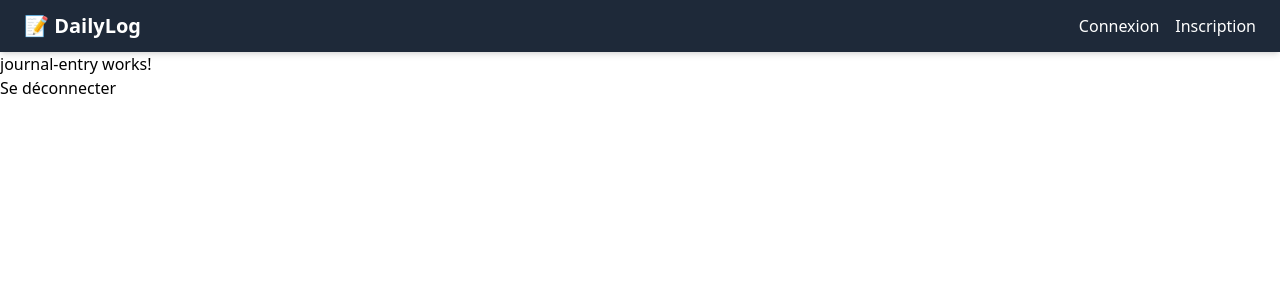
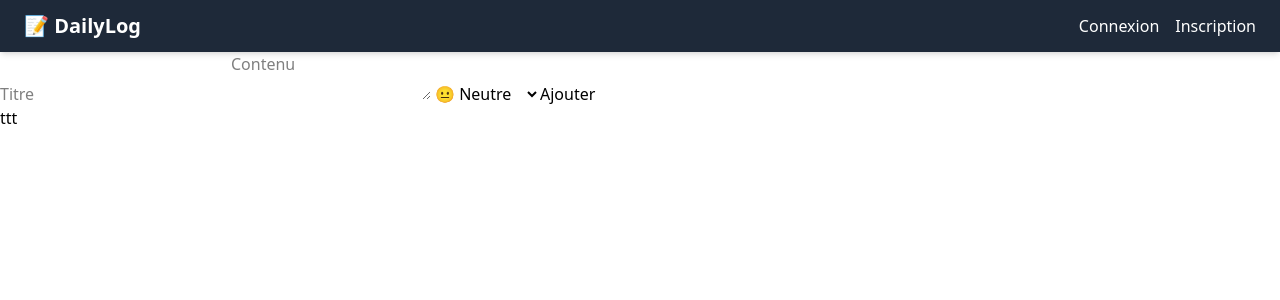
Before and after one commit to Alexandre78R/Project-DailyLog-Angular, an Angular app in the folder frontend/: page /journal in a window 1280 px wide. Shown: the top 300 px of the page. Built offline with nearby package versions, Linux system fonts and the light colour scheme; no server answers; sample sign-in values are in the browser's storage.

Commit message:
add structure journal entry

```diff
--- a/frontend/src/app/features/journal/journal-entry/journal-entry.component.html
+++ b/frontend/src/app/features/journal/journal-entry/journal-entry.component.html
@@ -1,2 +1,15 @@
-<p>journal-entry works!</p>
-<app-logout-button *ngIf="isLoggedIn$ | async"></app-logout-button>
+<form [formGroup]="journalForm" (ngSubmit)="onSubmit()">
+  <input formControlName="title" placeholder="Titre" />
+
+  <textarea formControlName="content" placeholder="Contenu"></textarea>
+
+  <select formControlName="mood">
+    <option value="happy">😀 Heureux</option>
+    <option value="neutral">😐 Neutre</option>
+    <option value="sad">😔 Triste</option>
+  </select>
+
+  <button type="submit">Ajouter</button>
+</form>
+
+<p>ttt</p>
--- a/frontend/src/app/features/journal/journal-entry/journal-entry.component.ts
+++ b/frontend/src/app/features/journal/journal-entry/journal-entry.component.ts
@@ -3,18 +3,37 @@ import { Router } from '@angular/router';
 import { AuthService } from '../../auth/services/auth.service';
 import { LogoutButtonComponent } from '../../auth/logout-button/logout-button.component';
 import { CommonModule } from '@angular/common';
+import { ReactiveFormsModule, FormBuilder, FormGroup, Validators } from '@angular/forms';
 
 @Component({
   selector: 'app-journal-entry',
-  imports: [LogoutButtonComponent, CommonModule],
+  standalone: true,
+  imports: [LogoutButtonComponent, CommonModule, ReactiveFormsModule],
   templateUrl: './journal-entry.component.html',
   styleUrls: ['./journal-entry.component.css']
 })
 export class JournalEntryComponent {
+  isLoggedIn$!: ReturnType<AuthService['isLoggedIn$']>;
+  journalForm: FormGroup;
 
-  isLoggedIn$!: ReturnType<AuthService['isLoggedIn$']>;  // propriété non initialisée ici
+  constructor(
+    private auth: AuthService,
+    private router: Router,
+    private fb: FormBuilder
+  ) {
+    this.isLoggedIn$ = this.auth.isLoggedIn$();
 
-  constructor(private auth: AuthService, private router: Router) {
-    this.isLoggedIn$ = this.auth.isLoggedIn$(); // initialisation dans le constructeur, après injection
+    this.journalForm = this.fb.group({
+      title: ['', Validators.required],
+      content: ['', Validators.required],
+      mood: ['neutral', Validators.required],
+      date: [new Date().toISOString()]
+    });
+  }
+
+  onSubmit() {
+    if (this.journalForm.valid) {
+      console.log('Form submitted', this.journalForm.value);
+    }
   }
 }
```
Also changed, not shown: 2 other files (tests, documents, lock files or other folders).
